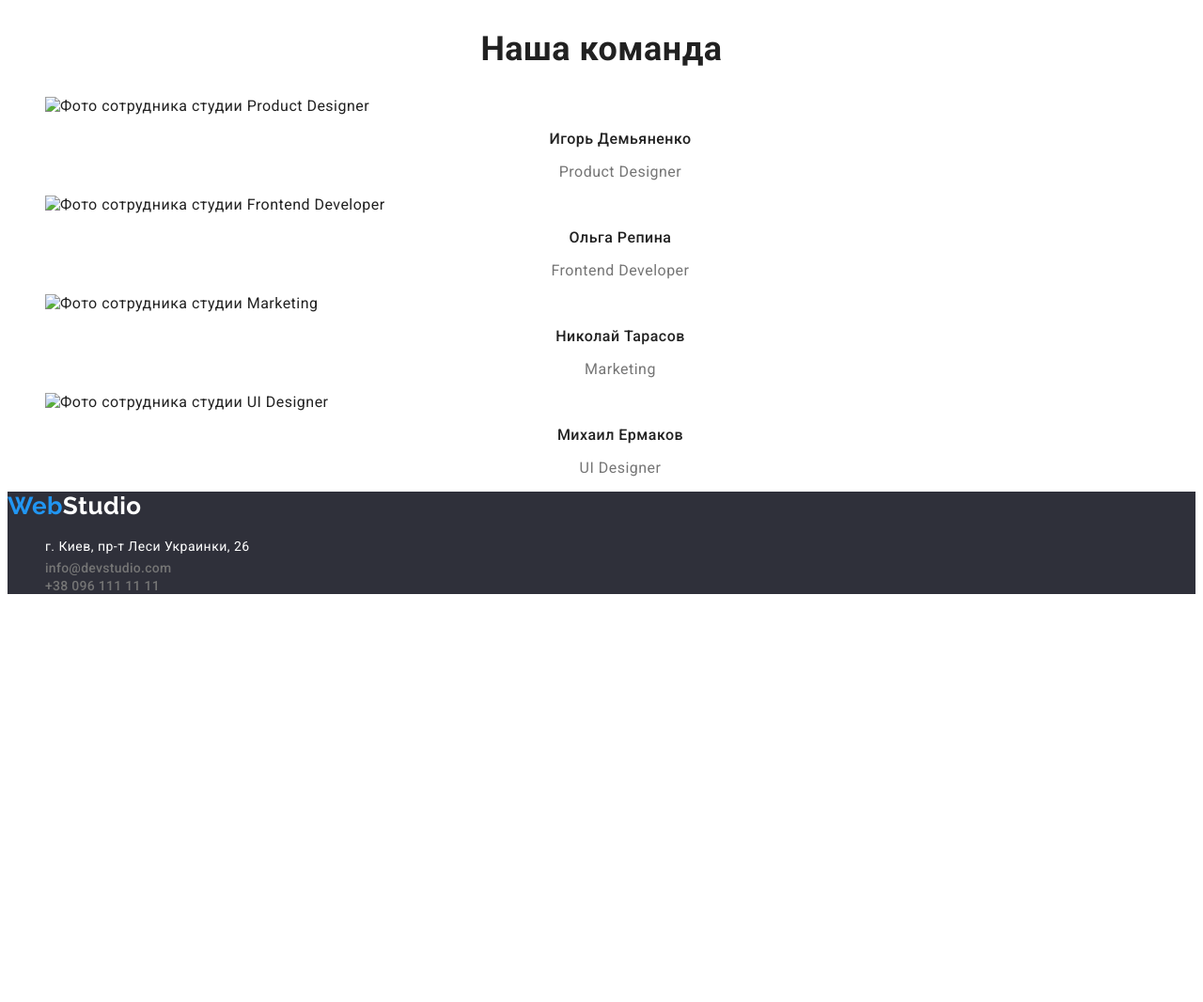
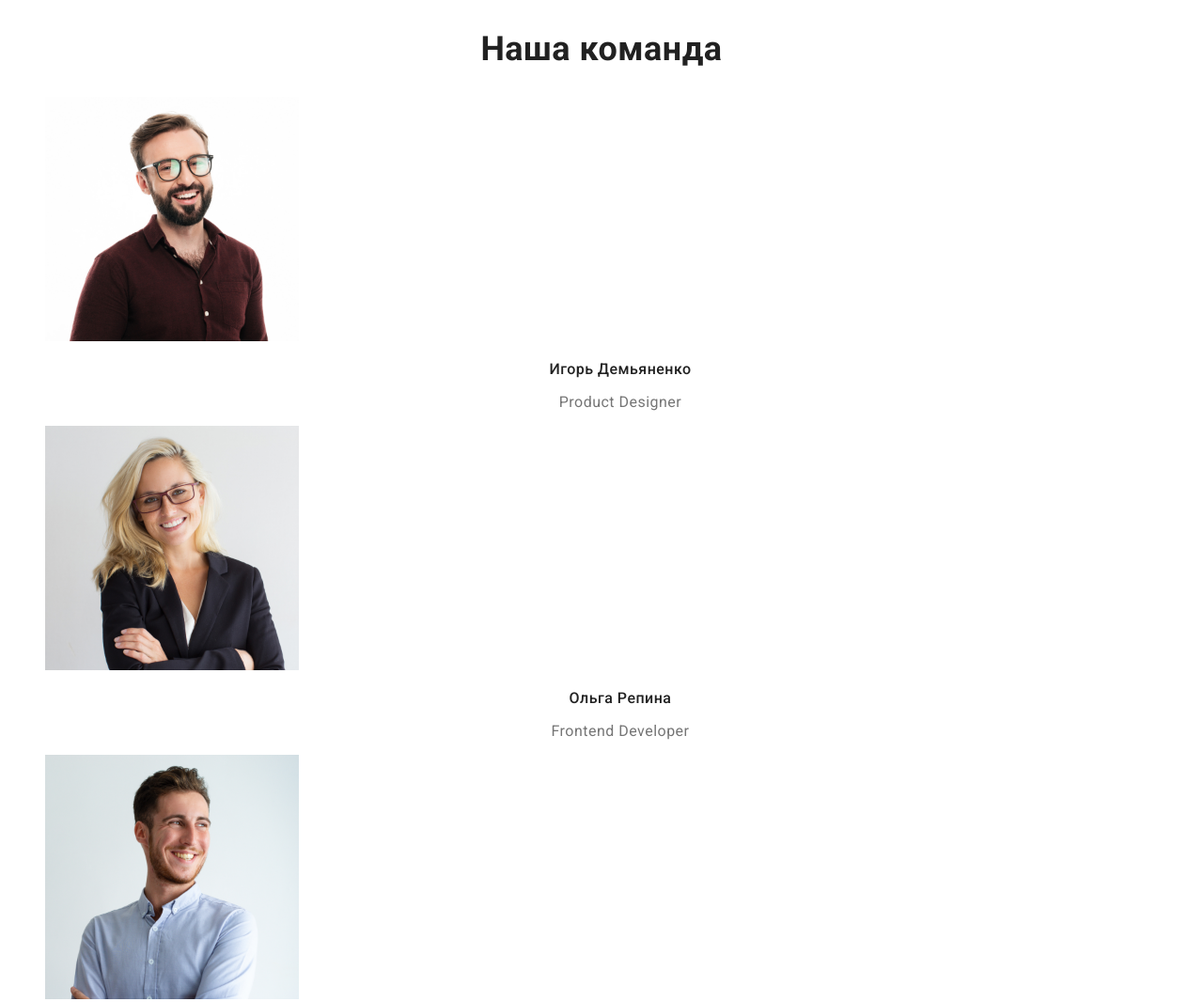
Before and after one commit to EugeniiZinich/goit-markup-hw-02, a plain HTML site: page index.html in a window 1280 px wide. Shown: the part 1603-2669 px from the top of the page at 94% size. Before the commit the page ends 2251 px from the top, so only its background shows below. Drawn offline with Linux system fonts and the light colour scheme; a web font is replaced by a local one.

Commit message:
Update index.html

```diff
--- a/index.html
+++ b/index.html
@@ -83,22 +83,22 @@
         <h2>Наша команда</h2>
     <ul class="team-list">
             <li>
-                <img src="./workers-photo/Product-Designer.jpg" alt="Фото сотрудника студии Product Designer" width="270">
+                <img src="./images/Product-Designer.jpg" alt="Фото сотрудника студии Product Designer" width="270">
                 <h3 class="team-title">Игорь Демьяненко</h3>
                 <p lang="en" class="team-subtitle">Product Designer</p>
             </li>
             <li>
-                <img src="./workers-photo/Frontend-Developer.jpg" alt="Фото сотрудника студии Frontend Developer" width="270">
+                <img src="./images/Frontend-Developer.jpg" alt="Фото сотрудника студии Frontend Developer" width="270">
                 <h3 class="team-title">Ольга Репина</h3>
                 <p lang="en" class="team-subtitle">Frontend Developer</p>
             </li>
             <li>
-                <img src="./workers-photo/Marketing.jpg" alt="Фото сотрудника студии Marketing" width="270">
+                <img src="./images/Marketing.jpg" alt="Фото сотрудника студии Marketing" width="270">
                 <h3 class="team-title">Николай Тарасов</h3>
                 <p lang="en" class="team-subtitle">Marketing</p>
             </li>
             <li>
-                <img src="./workers-photo/UI-Designer.jpg" alt="Фото сотрудника студии UI Designer" width="270">
+                <img src="./images/UI-Designer.jpg" alt="Фото сотрудника студии UI Designer" width="270">
                 <h3 class="team-title">Михаил Ермаков</h3>
                 <p lang="en" class="team-subtitle">UI Designer</p>
             </li>
```
